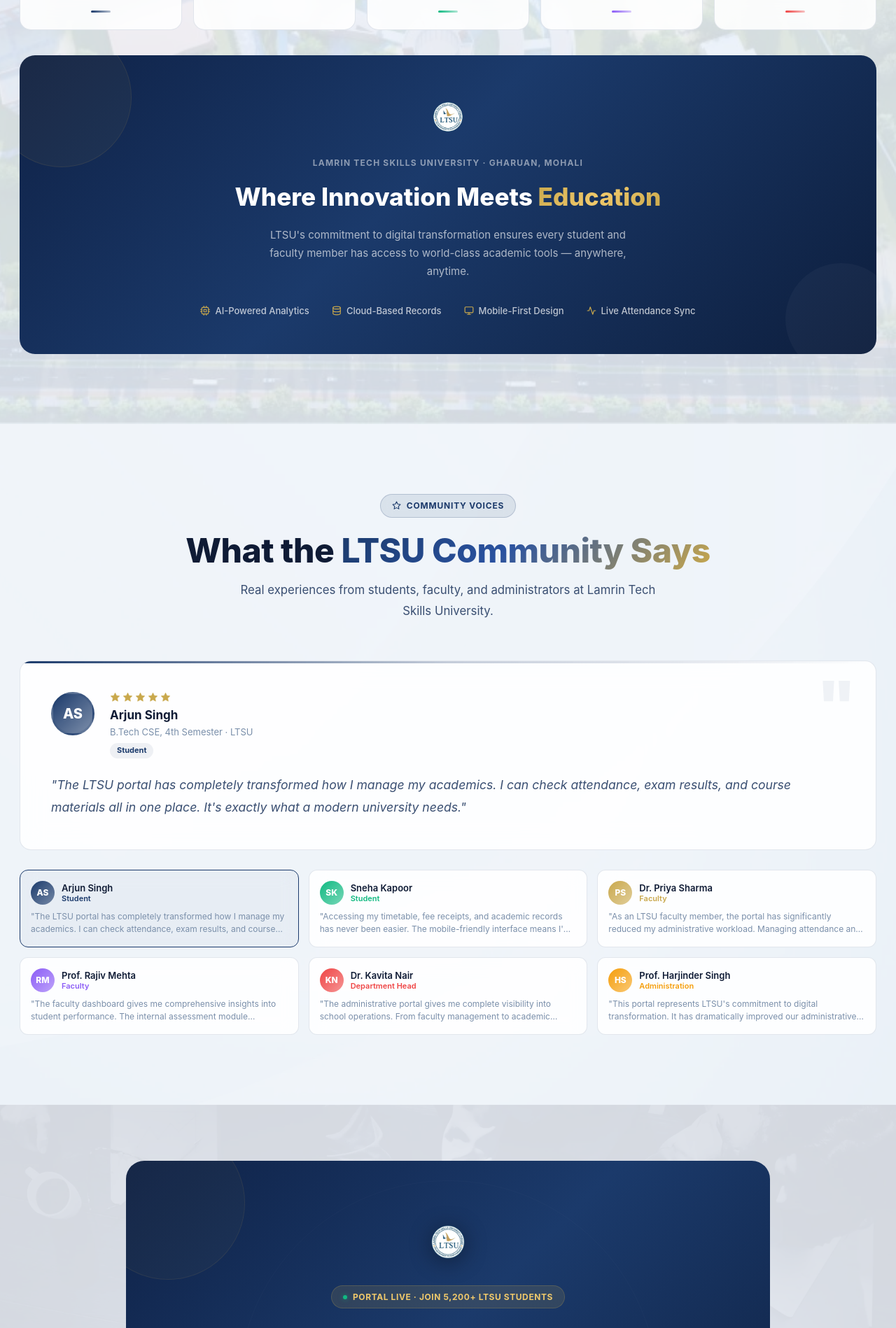
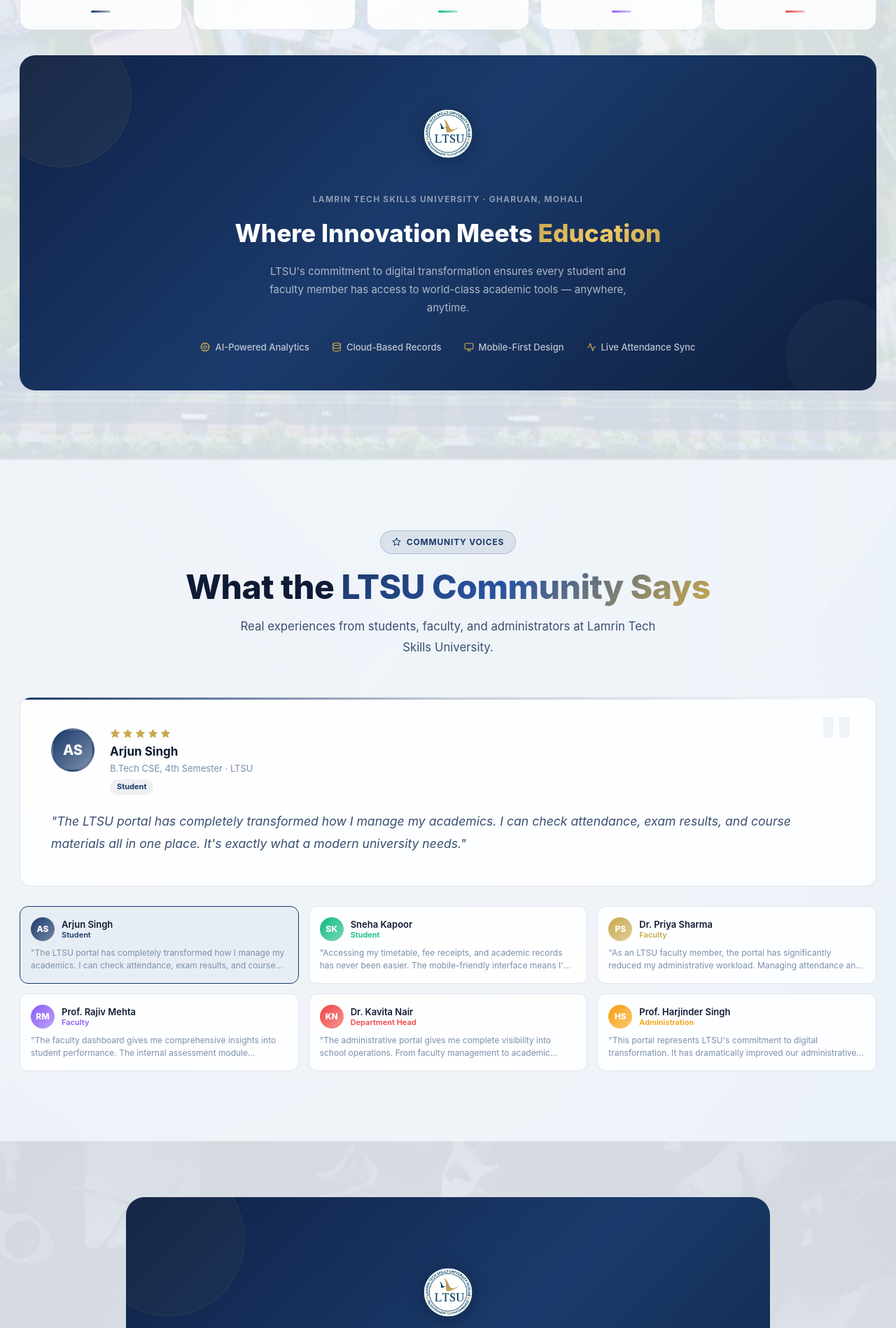
Before and after one commit to armanpreet-singh/smart-student-portal, a React (Vite) app: page / in a window 1280 px wide. Shown: the part 6560-8458 px from the top of the page at 70% size. Built offline with nearby package versions, Linux system fonts and the light colour scheme.

Commit message:
Fixed Logo SIze

```diff
--- a/src/features/landing/sections/CampusExperienceSection.jsx
+++ b/src/features/landing/sections/CampusExperienceSection.jsx
@@ -90,16 +90,22 @@ export default function CampusExperienceSection({ theme }) {
           </div>
 
           {/* LTSU Logo in banner */}
-          <div style={{ display: "flex", justifyContent: "center", marginBottom: "20px" }}>
+         <div
+  style={{
+    display: "flex",
+    justifyContent: "center",
+    marginBottom: "24px",
+  }}
+>
   <img
     src={ltsuLogo}
     alt="LTSU"
     style={{
-      width:     "72px",
-      height:    "72px",
+      width: "120px",
+      height: "120px",
       objectFit: "contain",
-      display:   "block",
-      // Logo looks fine on dark bg since it has navy + gold colors
+      display: "block",
+      filter: "drop-shadow(0 4px 12px rgba(0,0,0,0.25))",
     }}
     draggable={false}
   />
--- a/src/features/landing/sections/FinalCTASection.jsx
+++ b/src/features/landing/sections/FinalCTASection.jsx
@@ -49,19 +49,26 @@ export default function FinalCTASection({ theme }) {
   transition={{ delay: 0.15 }}
   style={{ display: "flex", justifyContent: "center", marginBottom: "22px" }}
 >
+  <div
+  style={{
+    display: "flex",
+    justifyContent: "center",
+    marginBottom: "24px",
+  }}
+>
   <img
     src={ltsuLogo}
-    alt="Lamrin Tech Skills University"
+    alt="LTSU"
     style={{
-      width:     "80px",
-      height:    "80px",
+      width: "120px",
+      height: "120px",
       objectFit: "contain",
-      display:   "block",
-      // Drop shadow makes it pop on dark bg
-      filter:    "drop-shadow(0 4px 16px rgba(0,0,0,0.4))",
+      display: "block",
+      filter: "drop-shadow(0 4px 12px rgba(0,0,0,0.25))",
     }}
     draggable={false}
   />
+</div>
 </motion.div>
             <motion.div
               initial={{ opacity: 0, y: 10 }}
```
